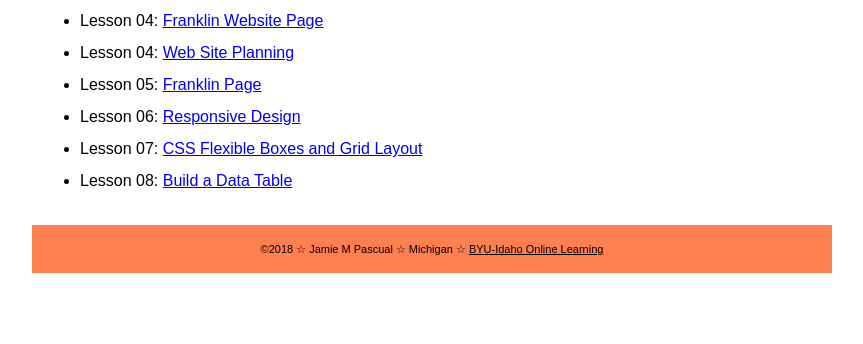
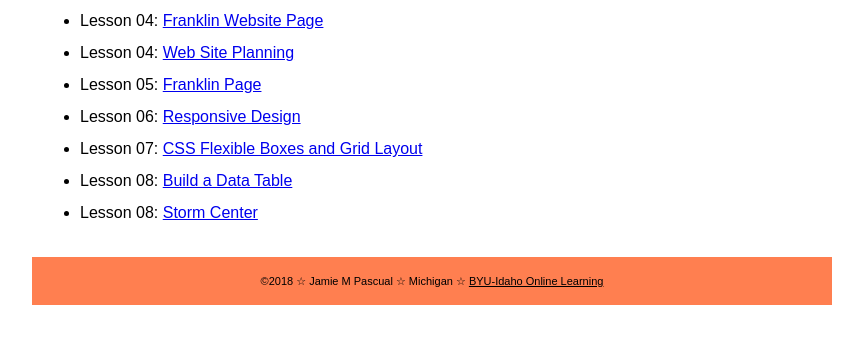
Before and after one commit to Pascual-Jamie/moonshay76.github.io, a plain HTML site: page index.html in a window 1280 px wide. Shown: the part 228-572 px from the top of the page, without its empty margins (208-1071 px from the left). Drawn offline with Linux system fonts and the light colour scheme.

Commit message:
update index

```diff
--- a/index.html
+++ b/index.html
@@ -29,6 +29,7 @@
             <li>Lesson 06: <a href="assignments/lesson-6/franklin-6.html">Responsive Design</a></li>
             <li>Lesson 07: <a href="assignments/lesson-7/franklin-7.html">CSS Flexible Boxes and Grid Layout</a></li>
             <li>Lesson 08: <a href="assignments/lesson-8/tablebuild.html">Build a Data Table</a></li>
+            <li>Lesson 08: <a href="assignments/lesson-8/stormcenter.html">Storm Center</a></li>
 
         </ul>
     </main>
```
